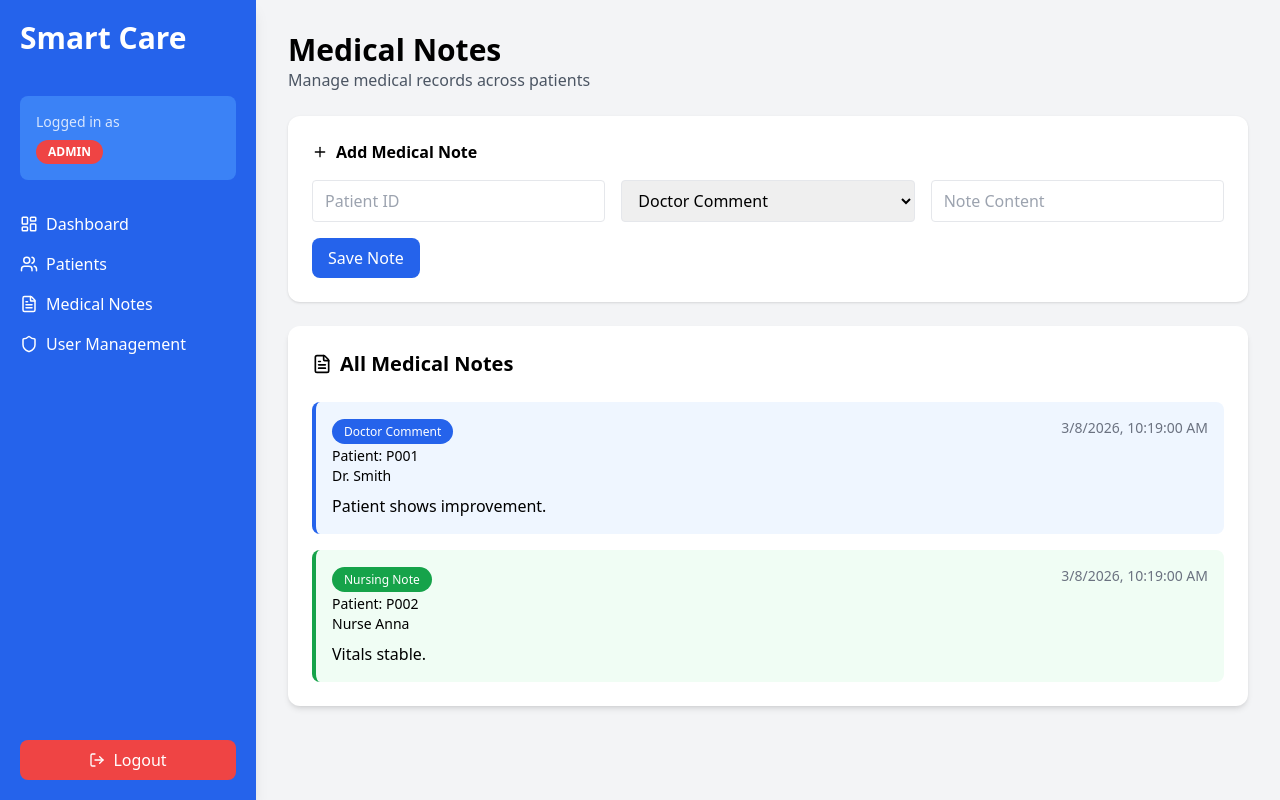
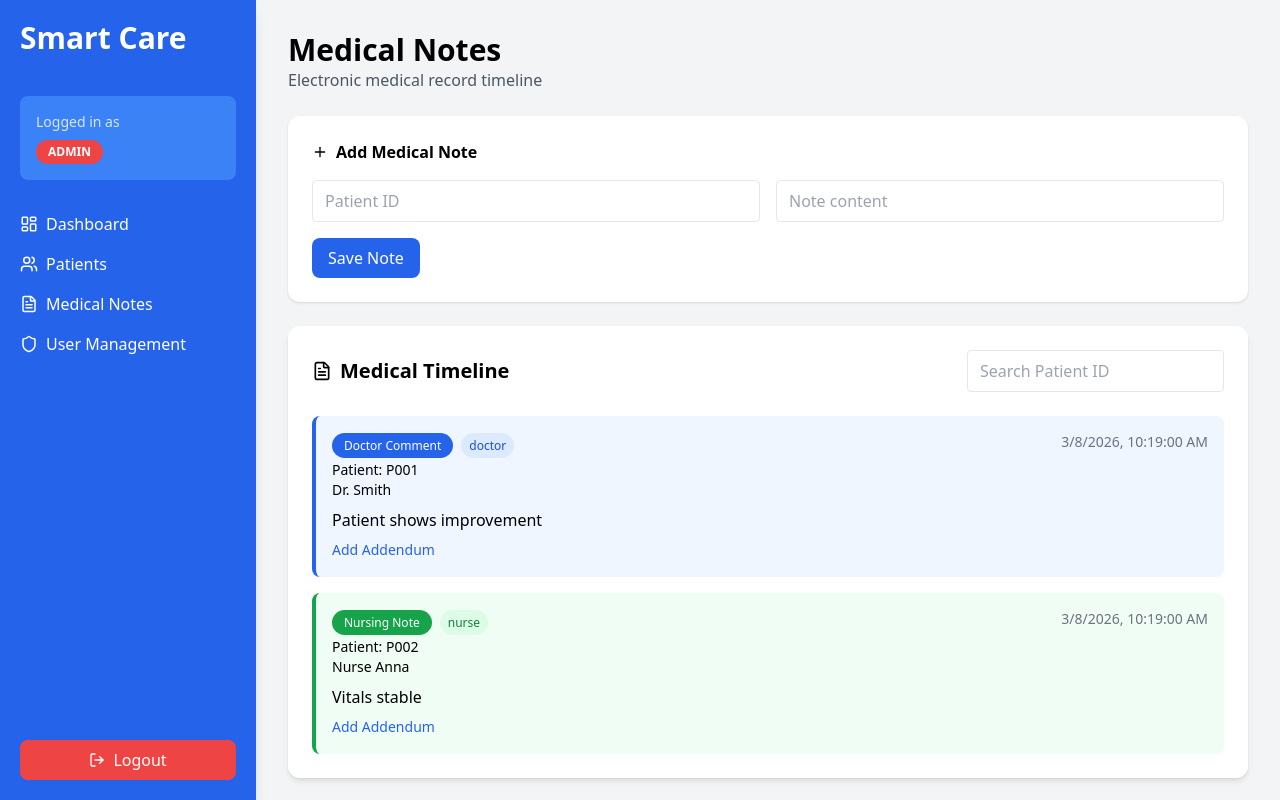
Before and after one commit to Nutt2761/Smart_Care_Monitor-Database-Devops-, a React (Vite) app in the folder smart-care/: page /notes in a window 1280 px wide. Built offline with nearby package versions, Linux system fonts and the light colour scheme; sample sign-in values are in the browser's storage.

Commit message:
add function in medical note
เพิ่มฟังก์ชั่น search Pateint ID ใน medical note page และ ปรับปรุงหน้า page นิดหน่อย

```diff
--- a/smart-care/src/App.jsx
+++ b/smart-care/src/App.jsx
@@ -1,4 +1,4 @@
-import { BrowserRouter, Routes, Route } from "react-router-dom";
+import { BrowserRouter, Routes, Route, Navigate } from "react-router-dom";
 import ProtectedRoute from "./components/ProtectedRoute";
 import MainLayout from "./layouts/MainLayout";
 
@@ -8,13 +8,16 @@ import Patients from "./pages/Patients";
 import PatientDetail from "./pages/PatientDetail";
 import VitalSigns from "./pages/VitalSigns";
 import MedicalNotes from "./pages/MedicalNotes";
-import UserManagement from "./pages/UserManagement";
+import UserManagement from "./pages/UserManagement_Admin";
 import AddPatient from "./pages/AddPatient";
 
 function App() {
   return (
     <BrowserRouter>
       <Routes>
+
+        {/* แก้ปัญหา route "/" */}
+        <Route path="/" element={<Navigate to="/dashboard" />} />
 
         <Route path="/login" element={<Login />} />
 
@@ -25,12 +28,70 @@ function App() {
             </ProtectedRoute>
           }
         >
-          <Route path="/" element={<Dashboard />} />
-          <Route path="/patients" element={<Patients />} />
-          <Route path="/patients/add" element={<AddPatient />} />
-          <Route path="/patients/:id" element={<PatientDetail />} />
-          <Route path="/notes" element={<MedicalNotes />} />
-          <Route path="/users" element={<UserManagement />} />
+
+          <Route
+            path="/dashboard"
+            element={
+              <ProtectedRoute allow={["admin","doctor","nurse"]}>
+                <Dashboard />
+              </ProtectedRoute>
+            }
+          />
+
+          <Route
+            path="/patients"
+            element={
+              <ProtectedRoute allow={["admin","doctor","nurse"]}>
+                <Patients />
+              </ProtectedRoute>
+            }
+          />
+
+          <Route
+            path="/patients/add"
+            element={
+              <ProtectedRoute allow={["admin","doctor"]}>
+                <AddPatient />
+              </ProtectedRoute>
+            }
+          />
+
+          <Route
+            path="/patients/:id"
+            element={
+              <ProtectedRoute allow={["admin","doctor","nurse"]}>
+                <PatientDetail />
+              </ProtectedRoute>
+            }
+          />
+
+          <Route
+            path="/notes"
+            element={
+              <ProtectedRoute allow={["admin","doctor","nurse"]}>
+                <MedicalNotes />
+              </ProtectedRoute>
+            }
+          />
+
+          <Route
+            path="/vitals"
+            element={
+              <ProtectedRoute allow={["admin","doctor","nurse"]}>
+                <VitalSigns />
+              </ProtectedRoute>
+            }
+          />
+
+          <Route
+            path="/users"
+            element={
+              <ProtectedRoute allow={["admin"]}>
+                <UserManagement />
+              </ProtectedRoute>
+            }
+          />
+
         </Route>
 
       </Routes>
--- a/smart-care/src/pages/AddPatient.jsx
+++ b/smart-care/src/pages/AddPatient.jsx
@@ -5,6 +5,8 @@ import { ArrowLeft, Save } from "lucide-react";
 export default function AddPatient() {
 
   const navigate = useNavigate();
+
+  const role = localStorage.getItem("role");
 
   const [patient, setPatient] = useState({
     id: "",
--- a/smart-care/src/pages/Login.jsx
+++ b/smart-care/src/pages/Login.jsx
@@ -20,6 +20,11 @@ export default function Login() {
       password: "doctor123",
       role: "doctor",
     },
+    {
+      email: "nurse@mail.com",
+      password: "nurse123",
+      role: "nurse",
+    },
   ];
 
   const handleLogin = () => {
@@ -35,7 +40,9 @@ export default function Login() {
     if (foundUser) {
       localStorage.setItem("role", foundUser.role);
       localStorage.setItem("email", foundUser.email);
-      navigate("/");
+
+      // 🔥 แก้ตรงนี้
+      navigate("/dashboard");
     } else {
       setError("Invalid email or password");
     }
@@ -57,7 +64,10 @@ export default function Login() {
           placeholder="Email"
           className="w-full border px-3 py-2 rounded"
           value={email}
-          onChange={(e) => setEmail(e.target.value)}
+          onChange={(e) => {
+            setEmail(e.target.value);
+            setError("");
+          }}
         />
 
         <input
@@ -65,7 +75,10 @@ export default function Login() {
           placeholder="Password"
           className="w-full border px-3 py-2 rounded"
           value={password}
-          onChange={(e) => setPassword(e.target.value)}
+          onChange={(e) => {
+            setPassword(e.target.value);
+            setError("");
+          }}
         />
 
         <button
@@ -78,9 +91,9 @@ export default function Login() {
         <div className="text-sm text-gray-500 mt-4">
           <p>Admin: admin@mail.com / admin123</p>
           <p>Doctor: doctor@mail.com / doctor123</p>
+          <p>Nurse: nurse@mail.com / nurse123</p>
         </div>
       </div>
     </div>
   );
 }
-// hello
--- a/smart-care/src/pages/MedicalNotes.jsx
+++ b/smart-care/src/pages/MedicalNotes.jsx
@@ -4,107 +4,168 @@ import { FileText, Plus } from "lucide-react";
 export default function MedicalNotes() {
 
   const role = localStorage.getItem("role");
+  const email = localStorage.getItem("email");
+
+  const [search, setSearch] = useState("");
+  const [addendumFor, setAddendumFor] = useState(null);
 
   const [notes, setNotes] = useState([
     {
       id: 1,
+      patientId: "P001",
       type: "Doctor Comment",
-      patientId: "P001",
+      content: "Patient shows improvement",
       author: "Dr. Smith",
+      role: "doctor",
       timestamp: new Date(),
-      content: "Patient shows improvement.",
+      parentNoteId: null,
     },
     {
       id: 2,
+      patientId: "P002",
       type: "Nursing Note",
-      patientId: "P002",
+      content: "Vitals stable",
       author: "Nurse Anna",
+      role: "nurse",
       timestamp: new Date(),
-      content: "Vitals stable.",
+      parentNoteId: null,
     },
   ]);
 
   const [newNote, setNewNote] = useState({
     patientId: "",
-    type: "Doctor Comment",
     content: "",
   });
 
+  const filteredNotes = notes.filter((note) =>
+    note.patientId.toLowerCase().includes(search.toLowerCase())
+  );
+
   const handleAddNote = () => {
+
     if (!newNote.patientId || !newNote.content) return;
+
+    const type =
+      role === "doctor" ? "Doctor Comment" : "Nursing Note";
 
     const note = {
       id: Date.now(),
-      ...newNote,
-      author: localStorage.getItem("email"),
+      patientId: newNote.patientId,
+      type,
+      content: newNote.content,
+      author: email,
+      role,
       timestamp: new Date(),
+      parentNoteId: null,
     };
 
     setNotes([note, ...notes]);
 
     setNewNote({
       patientId: "",
-      type: "Doctor Comment",
       content: "",
     });
+
+  };
+
+  const handleAddendum = (note) => {
+
+    if (!newNote.content) return;
+
+    const addendum = {
+      id: Date.now(),
+      patientId: note.patientId,
+      type: "Addendum",
+      content: newNote.content,
+      author: email,
+      role,
+      timestamp: new Date(),
+      parentNoteId: note.id,
+    };
+
+    setNotes([addendum, ...notes]);
+
+    setAddendumFor(null);
+    setNewNote({ ...newNote, content: "" });
+
   };
 
   const getTypeStyle = (type) =>
     type === "Doctor Comment"
       ? "bg-blue-50 border-blue-600"
-      : "bg-green-50 border-green-600";
+      : type === "Nursing Note"
+      ? "bg-green-50 border-green-600"
+      : "bg-yellow-50 border-yellow-600";
 
   const getBadgeStyle = (type) =>
     type === "Doctor Comment"
       ? "bg-blue-600 text-white"
-      : "bg-green-600 text-white";
+      : type === "Nursing Note"
+      ? "bg-green-600 text-white"
+      : "bg-yellow-600 text-white";
+
+  const getRoleBadge = (role) => {
+
+    if (role === "doctor")
+      return "bg-blue-100 text-blue-700";
+
+    if (role === "nurse")
+      return "bg-green-100 text-green-700";
+
+    return "bg-gray-100 text-gray-700";
+
+  };
 
   return (
     <div className="space-y-6">
 
+      {/* Header */}
+
       <div>
-        <h1 className="text-3xl font-bold">Medical Notes</h1>
+        <h1 className="text-3xl font-bold">
+          Medical Notes
+        </h1>
         <p className="text-gray-600">
-          Manage medical records across patients
+          Electronic medical record timeline
         </p>
       </div>
 
-      {/* ✅ Add Note (เฉพาะ doctor/admin) */}
-      {(role === "doctor" || role === "admin") && (
+      {/* Add Note */}
+
+      {(role === "doctor" || role === "nurse" || role === "admin") && (
+
         <div className="bg-white p-6 rounded-xl shadow space-y-4">
-          <h2 className="font-semibold flex items-center gap-2">
+
+          <h2 className="flex items-center gap-2 font-semibold">
             <Plus size={16} /> Add Medical Note
           </h2>
 
-          <div className="grid md:grid-cols-3 gap-4">
+          <div className="grid md:grid-cols-2 gap-4">
+
             <input
               placeholder="Patient ID"
               value={newNote.patientId}
               onChange={(e) =>
-                setNewNote({ ...newNote, patientId: e.target.value })
+                setNewNote({
+                  ...newNote,
+                  patientId: e.target.value
+                })
               }
               className="border px-3 py-2 rounded"
             />
 
-            <select
-              value={newNote.type}
-              onChange={(e) =>
-                setNewNote({ ...newNote, type: e.target.value })
-              }
-              className="border px-3 py-2 rounded"
-            >
-              <option>Doctor Comment</option>
-              <option>Nursing Note</option>
-            </select>
-
             <input
-              placeholder="Note Content"
+              placeholder="Note content"
               value={newNote.content}
               onChange={(e) =>
-                setNewNote({ ...newNote, content: e.target.value })
+                setNewNote({
+                  ...newNote,
+                  content: e.target.value
+                })
               }
               className="border px-3 py-2 rounded"
             />
+
           </div>
 
           <button
@@ -113,35 +174,56 @@ export default function MedicalNotes() {
           >
             Save Note
           </button>
+
         </div>
+
       )}
 
-      {/* ✅ Notes List */}
+      {/* Notes List */}
+
       <div className="bg-white shadow-md rounded-xl p-6">
 
-        <div className="flex items-center gap-2 mb-6">
-          <FileText size={20} />
-          <h2 className="text-xl font-semibold">
-            All Medical Notes
-          </h2>
+        <div className="flex justify-between mb-6">
+
+          <div className="flex items-center gap-2">
+            <FileText size={20} />
+            <h2 className="text-xl font-semibold">
+              Medical Timeline
+            </h2>
+          </div>
+
+          <input
+            placeholder="Search Patient ID"
+            value={search}
+            onChange={(e) => setSearch(e.target.value)}
+            className="border px-3 py-2 rounded"
+          />
+
         </div>
 
         <div className="space-y-4">
-          {notes.map((note) => (
+
+          {filteredNotes.map((note) => (
+
             <div
               key={note.id}
-              className={`p-4 rounded-lg border-l-4 ${getTypeStyle(
-                note.type
-              )}`}
+              className={`p-4 rounded-lg border-l-4 ${getTypeStyle(note.type)}`}
             >
+
               <div className="flex justify-between mb-2">
+
                 <div>
+
                   <span
-                    className={`px-3 py-1 text-xs rounded-full ${getBadgeStyle(
-                      note.type
-                    )}`}
+                    className={`px-3 py-1 text-xs rounded-full ${getBadgeStyle(note.type)}`}
                   >
                     {note.type}
+                  </span>
+
+                  <span
+                    className={`ml-2 px-2 py-1 text-xs rounded-full ${getRoleBadge(note.role)}`}
+                  >
+                    {note.role}
                   </span>
 
                   <p className="text-sm mt-1">
@@ -151,18 +233,63 @@ export default function MedicalNotes() {
                   <p className="text-sm font-medium">
                     {note.author}
                   </p>
+
                 </div>
 
                 <p className="text-sm text-gray-500">
                   {new Date(note.timestamp).toLocaleString()}
                 </p>
+
               </div>
 
               <p>{note.content}</p>
+
+              {/* Addendum */}
+
+                <button
+                  onClick={() =>
+                    setAddendumFor(addendumFor === note.id ? null : note.id)
+                  }
+                  className="text-blue-600 text-sm mt-2"
+                >
+                {addendumFor === note.id ? "Cancel Addendum" : "Add Addendum"}
+                </button>
+
+              {addendumFor === note.id && (
+
+                <div className="mt-3 space-y-2">
+
+                  <input
+                    placeholder="Add correction or update..."
+                    value={newNote.content}
+                    onChange={(e) =>
+                      setNewNote({
+                        ...newNote,
+                        content: e.target.value
+                      })
+                    }
+                    className="border px-3 py-2 rounded w-full"
+                  />
+
+                  <button
+                    onClick={() => handleAddendum(note)}
+                    className="bg-green-600 text-white px-3 py-1 rounded"
+                  >
+                    Save Addendum
+                  </button>
+
+                </div>
+
+              )}
+
             </div>
+
           ))}
+
         </div>
+
       </div>
+
     </div>
   );
 }
--- a/smart-care/src/pages/PatientDetail.jsx
+++ b/smart-care/src/pages/PatientDetail.jsx
@@ -14,6 +14,7 @@ export default function PatientDetail() {
 
   const { id } = useParams();
   const navigate = useNavigate();
+  const role = localStorage.getItem("role");
 
   const [patient, setPatient] = useState(null);
 
--- a/smart-care/src/pages/UserManagement.jsx
+++ b/smart-care/src/pages/UserManagement_Admin.jsx
@@ -3,6 +3,7 @@ import { Navigate } from "react-router-dom";
 import { Trash2, Edit, Save, X, Plus } from "lucide-react";
 
 export default function UserManagement() {
+
   const role = localStorage.getItem("role");
   const currentEmail = localStorage.getItem("email");
 
@@ -10,9 +11,12 @@ export default function UserManagement() {
     return <Navigate to="/" />;
   }
 
+  const [search, setSearch] = useState("");
+
   const [users, setUsers] = useState([
     { id: 1, email: "admin@mail.com", role: "admin", status: "Active" },
     { id: 2, email: "doctor@mail.com", role: "doctor", status: "Active" },
+    { id: 3, email: "nurse@gmail.com", role: "nurse", status: "Active" },
   ]);
 
   const [newUser, setNewUser] = useState({
@@ -24,9 +28,24 @@ export default function UserManagement() {
   const [editingId, setEditingId] = useState(null);
   const [editedUser, setEditedUser] = useState({});
 
-  // ✅ Add User
+  const roleBadge = (role) => {
+    if (role === "admin") return "bg-red-100 text-red-700";
+    if (role === "doctor") return "bg-blue-100 text-blue-700";
+    if (role === "nurse") return "bg-green-100 text-green-700";
+    return "bg-gray-100 text-gray-700";
+  };
+
+  // 🔹 Add User
   const handleAddUser = () => {
+
     if (!newUser.email || !newUser.password) return;
+
+    const exists = users.some((u) => u.email === newUser.email);
+
+    if (exists) {
+      alert("User already exists");
+      return;
+    }
 
     const user = {
       id: Date.now(),
@@ -42,10 +61,12 @@ export default function UserManagement() {
       password: "",
       role: "doctor",
     });
+
   };
 
-  // ✅ Delete User
+  // 🔹 Delete
   const handleDelete = (id, email) => {
+
     if (email === currentEmail) {
       alert("You cannot delete yourself");
       return;
@@ -54,26 +75,29 @@ export default function UserManagement() {
     if (window.confirm("Delete this user?")) {
       setUsers(users.filter((u) => u.id !== id));
     }
+
   };
 
-  // ✅ Start Editing
+  // 🔹 Edit
   const handleEdit = (user) => {
     setEditingId(user.id);
     setEditedUser(user);
   };
 
-  // ✅ Save Edit
   const handleSave = () => {
+
     setUsers(
       users.map((u) =>
         u.id === editingId ? editedUser : u
       )
     );
+
     setEditingId(null);
+
   };
 
-  // ✅ Toggle Status
   const toggleStatus = (id) => {
+
     setUsers(
       users.map((u) =>
         u.id === id
@@ -84,26 +108,49 @@ export default function UserManagement() {
           : u
       )
     );
+
   };
+
+  const filteredUsers = users.filter((u) =>
+    u.email.toLowerCase().includes(search.toLowerCase())
+  );
 
   return (
     <div className="space-y-6">
 
       <h1 className="text-3xl font-bold">
-        User Management (Admin)
+        User Management
       </h1>
 
-      {/* 🔹 Add User */}
+      {/* 🔍 Search */}
+
+      <input
+        type="text"
+        placeholder="Search user by email..."
+        value={search}
+        onChange={(e) => setSearch(e.target.value)}
+        className="border px-4 py-2 rounded-lg w-full md:w-1/3"
+      />
+
+      {/* ➕ Add User */}
+
       <div className="bg-white p-6 rounded-xl shadow space-y-4">
-        <h2 className="font-semibold">Add New User</h2>
+
+        <h2 className="font-semibold">
+          Add New User
+        </h2>
 
         <div className="grid md:grid-cols-4 gap-4">
+
           <input
             type="email"
             placeholder="Email"
             value={newUser.email}
             onChange={(e) =>
-              setNewUser({ ...newUser, email: e.target.value })
+              setNewUser({
+                ...newUser,
+                email: e.target.value
+              })
             }
             className="border px-3 py-2 rounded"
           />
@@ -113,7 +160,10 @@ export default function UserManagement() {
             placeholder="Password"
             value={newUser.password}
             onChange={(e) =>
-              setNewUser({ ...newUser, password: e.target.value })
+              setNewUser({
+                ...newUser,
+                password: e.target.value
+              })
             }
             className="border px-3 py-2 rounded"
           />
@@ -121,12 +171,16 @@ export default function UserManagement() {
           <select
             value={newUser.role}
             onChange={(e) =>
-              setNewUser({ ...newUser, role: e.target.value })
+              setNewUser({
+                ...newUser,
+                role: e.target.value
+              })
             }
             className="border px-3 py-2 rounded"
           >
             <option value="admin">Admin</option>
             <option value="doctor">Doctor</option>
+            <option value="nurse">Nurse</option>
           </select>
 
           <button
@@ -136,20 +190,30 @@ export default function UserManagement() {
             <Plus size={16} />
             Add
           </button>
+
         </div>
+
       </div>
 
-      {/* 🔹 User List */}
+      {/* 👥 User List */}
+
       <div className="bg-white p-6 rounded-xl shadow">
-        <h2 className="font-semibold mb-4">All Users</h2>
+
+        <h2 className="font-semibold mb-4">
+          All Users
+        </h2>
 
         <div className="space-y-4">
-          {users.map((user) => (
+
+          {filteredUsers.map((user) => (
+
             <div
               key={user.id}
-              className="flex justify-between items-center border-b pb-3"
+              className="flex justify-between items-center border-b pb-4"
             >
+
               {editingId === user.id ? (
+
                 <>
                   <input
                     value={editedUser.email}
@@ -174,9 +238,11 @@ export default function UserManagement() {
                   >
                     <option value="admin">Admin</option>
                     <option value="doctor">Doctor</option>
+                    <option value="nurse">Nurse</option>
                   </select>
 
                   <div className="flex gap-2">
+
                     <button
                       onClick={handleSave}
                       className="bg-green-500 text-white px-3 py-1 rounded"
@@ -190,18 +256,49 @@ export default function UserManagement() {
                     >
                       <X size={16} />
                     </button>
+
                   </div>
+
                 </>
+
               ) : (
+
                 <>
-                  <div>
-                    <p className="font-semibold">{user.email}</p>
-                    <p className="text-sm text-gray-500">
-                      Role: {user.role} | Status: {user.status}
-                    </p>
+
+                  <div className="flex items-center gap-3">
+
+                    {/* Avatar */}
+
+                    <div className="w-10 h-10 rounded-full bg-blue-600 text-white flex items-center justify-center font-bold">
+                      {user.email.charAt(0).toUpperCase()}
+                    </div>
+
+                    <div>
+
+                      <p className="font-semibold">
+                        {user.email}
+                      </p>
+
+                      <div className="flex items-center gap-2 text-sm">
+
+                        <span
+                          className={`px-2 py-1 rounded-full text-xs ${roleBadge(user.role)}`}
+                        >
+                          {user.role}
+                        </span>
+
+                        <span className="text-gray-500">
+                          {user.status}
+                        </span>
+
+                      </div>
+
+                    </div>
+
                   </div>
 
                   <div className="flex gap-2">
+
                     <button
                       onClick={() => toggleStatus(user.id)}
                       className="bg-yellow-500 text-white px-3 py-1 rounded"
@@ -224,13 +321,21 @@ export default function UserManagement() {
                     >
                       <Trash2 size={16} />
                     </button>
+
                   </div>
+
                 </>
+
               )}
+
             </div>
+
           ))}
+
         </div>
+
       </div>
+
     </div>
   );
 }
--- /dev/null
+++ b/smart-care/src/utils/permissions.js
@@ -0,0 +1,24 @@
+const permissions = {
+
+  admin: [
+    "viewPatients",
+    "manageUsers",
+    "viewNotes"
+  ],
+
+  doctor: [
+    "viewPatients",
+    "addPatient",
+    "deletePatient",
+    "addNote",
+    "editNote"
+  ],
+
+  nurse: [
+    "viewPatients",
+    "addNote"
+  ]
+
+};
+
+export default permissions;
```
Also changed, not shown: smart-care/src/components/ProtectedRoute.jsx (+7 -1 lines), smart-care/src/pages/Dashboard.jsx (+115 -21 lines), smart-care/src/pages/Patients.jsx (+48 -17 lines), smart-care/src/utils/can.js (added, +9 -0 lines).
